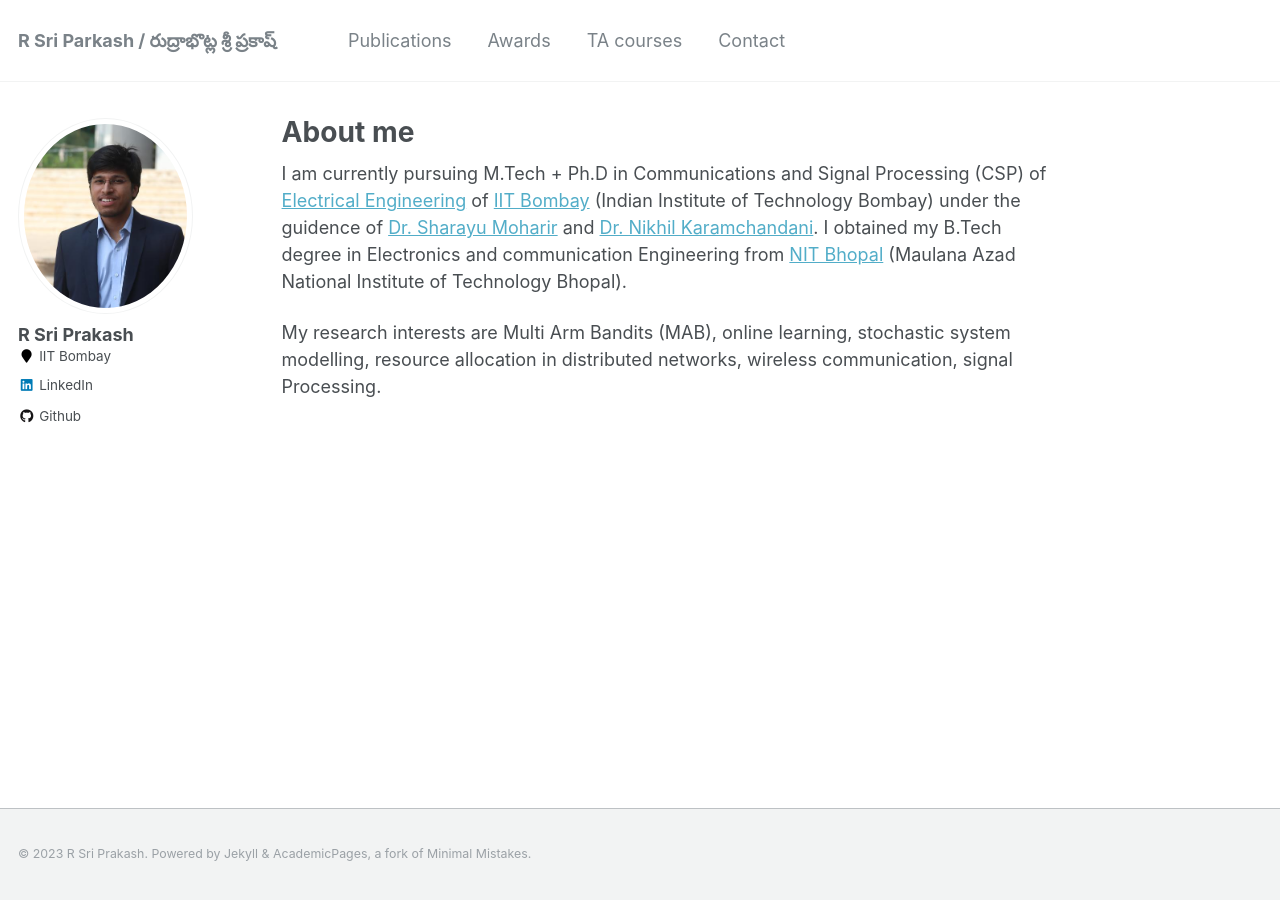
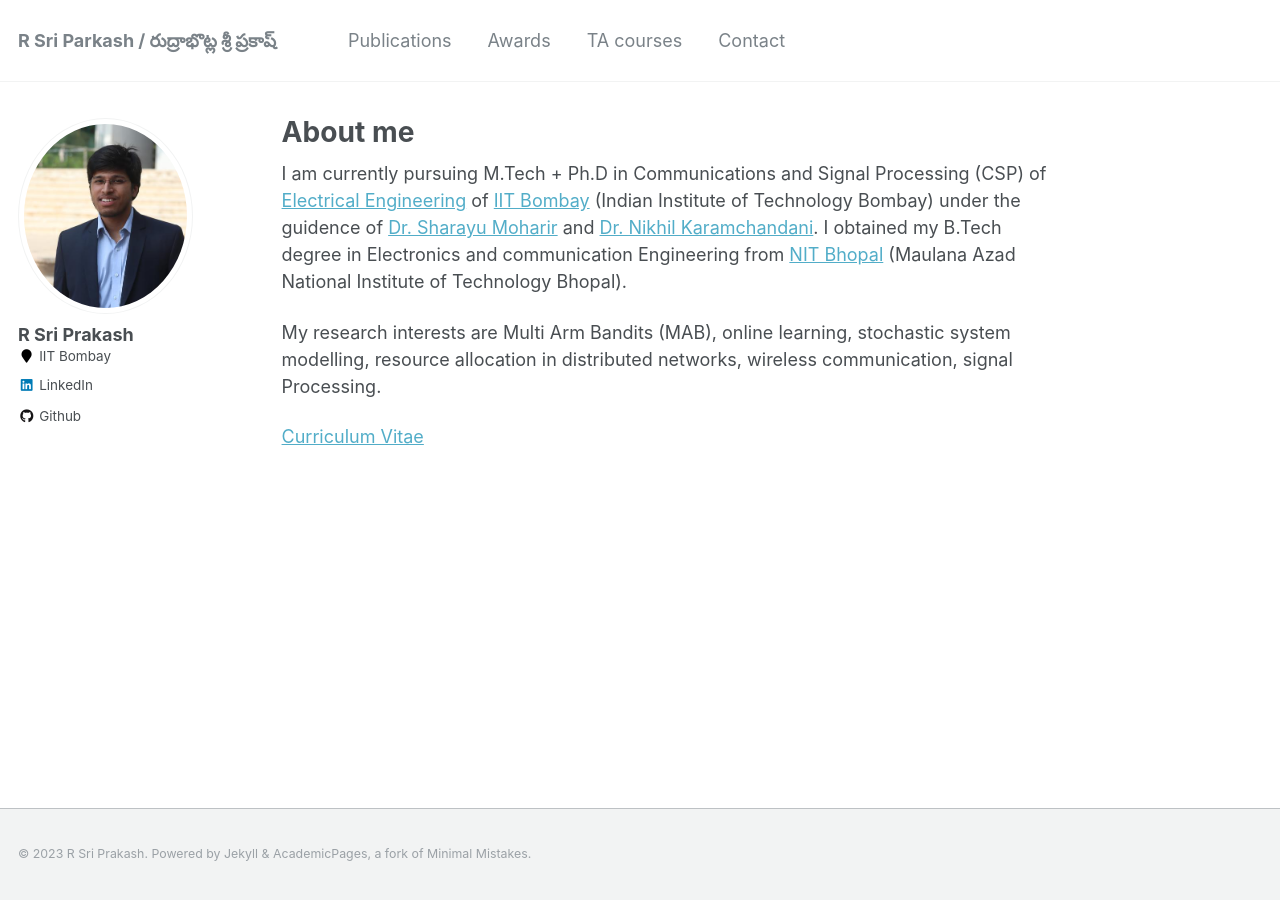
Before and after one commit to rsriprakash/rsriprakash.github.io, a Jekyll site: the page built from _pages/about.md, in a window 1280 px wide. Built offline with Jekyll 4.4.1, drawn with Linux system fonts in a browser that asks for light colours.

Commit message:
resume update

```diff
--- a/_pages/about.md
+++ b/_pages/about.md
@@ -11,3 +11,5 @@ redirect_from:
 I am currently pursuing M.Tech + Ph.D in Communications and Signal Processing (CSP) of [Electrical Engineering](https://www.ee.iitb.ac.in/web) of [IIT Bombay](https://www.iitb.ac.in/) (Indian Institute of Technology Bombay) under the guidence of [Dr. Sharayu Moharir](https://sites.google.com/view/sharayu-homepage/home) and [Dr. Nikhil Karamchandani](https://sites.google.com/site/nikhilkaram/). I obtained my B.Tech degree in Electronics and communication Engineering from [NIT Bhopal](http://www.manit.ac.in/) (Maulana Azad National Institute of Technology Bhopal).
 
 My research interests are Multi Arm Bandits (MAB), online learning, stochastic system modelling, resource allocation in distributed networks, wireless communication, signal Processing.
+
+[Curriculum Vitae](http://rsriprakash.github.io/files/RSPrakash_CV.pdf)
```
Also changed, not shown: 1 other file.
